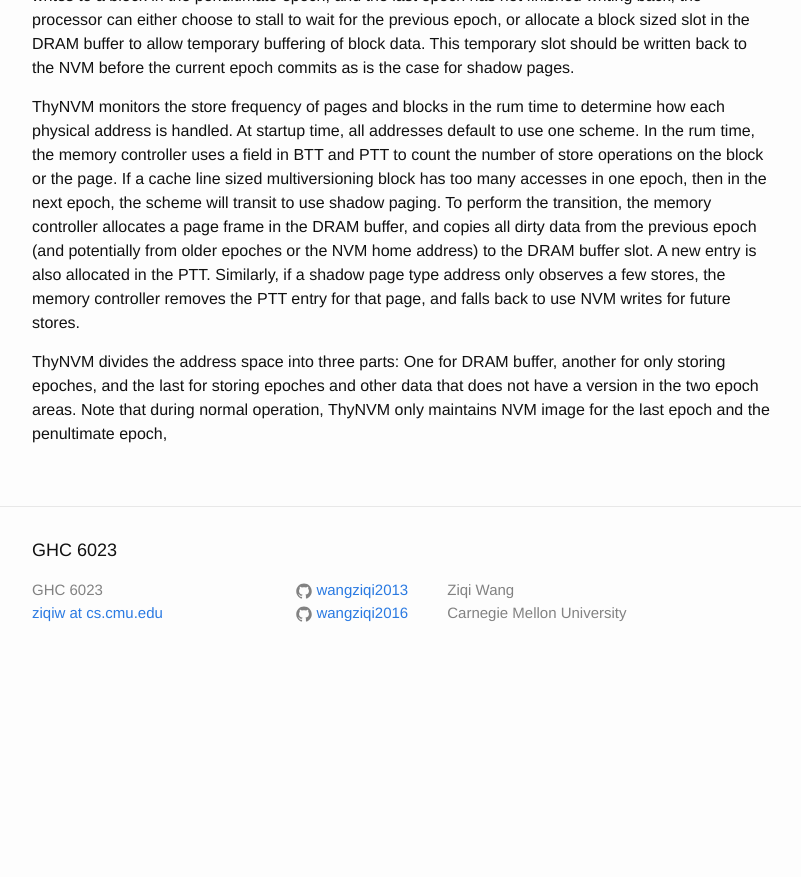
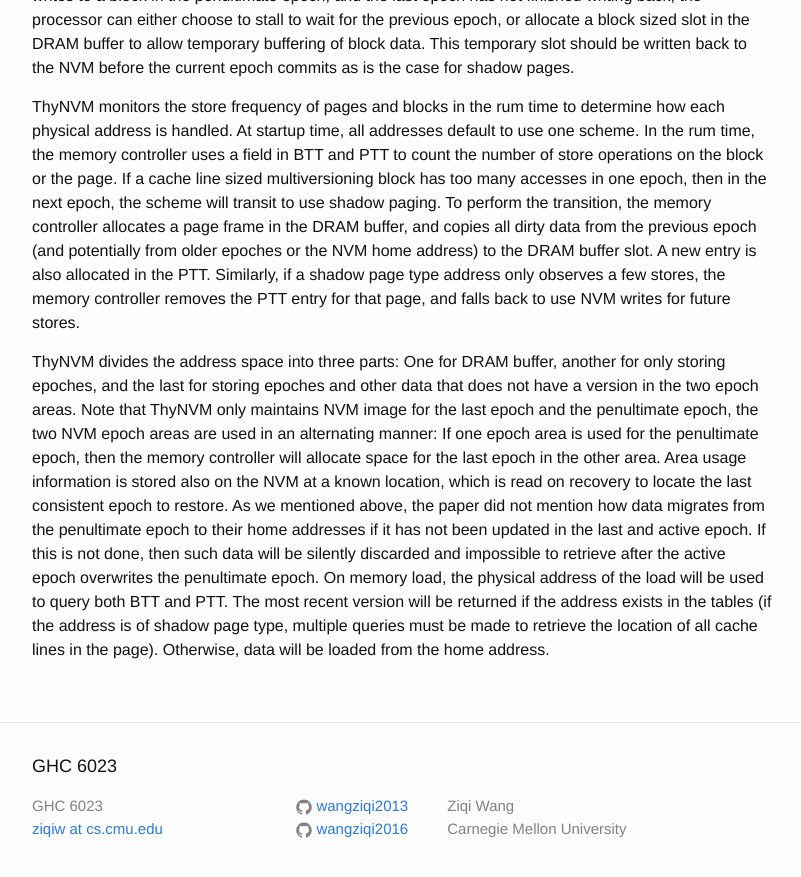
Before and after one commit to wangziqi2013/wangziqi2013.github.io, a Jekyll site: the page built from _posts/2019-02-15-Thynvm.markdown, in a window 1280 px wide and 900 px high, scrolled down 3142 px. Shown: the top 877 px of the window, without its empty margins (238-1039 px from the left). Built offline with Jekyll 4.4.1, drawn with Linux system fonts in a browser that asks for light colours; before the commit the page ends 3826 px from its top, so only the background shows below that.

Commit message:
Finish addr space

```diff
--- a/_posts/2019-02-15-Thynvm.markdown
+++ b/_posts/2019-02-15-Thynvm.markdown
@@ -121,5 +121,13 @@ if a shadow page type address only observes a few stores, the memory controller
 falls back to use NVM writes for future stores.
 
 ThyNVM divides the address space into three parts: One for DRAM buffer, another for only storing epoches, and the last for
-storing epoches and other data that does not have a version in the two epoch areas. Note that during normal operation,
-ThyNVM only maintains NVM image for the last epoch and the penultimate epoch,
+storing epoches and other data that does not have a version in the two epoch areas. Note that ThyNVM only maintains NVM
+image for the last epoch and the penultimate epoch, the two NVM epoch areas are used in an alternating manner: If one epoch
+area is used for the penultimate epoch, then the memory controller will allocate space for the last epoch in the other area.
+Area usage information is stored also on the NVM at a known location, which is read on recovery to locate the last
+consistent epoch to restore. As we mentioned above, the paper did not mention how data migrates from the penultimate epoch
+to their home addresses if it has not been updated in the last and active epoch. If this is not done, then such data will
+be silently discarded and impossible to retrieve after the active epoch overwrites the penultimate epoch. On memory load,
+the physical address of the load will be used to query both BTT and PTT. The most recent version will be returned if
+the address exists in the tables (if the address is of shadow page type, multiple queries must be made to retrieve the
+location of all cache lines in the page). Otherwise, data will be loaded from the home address.
```
